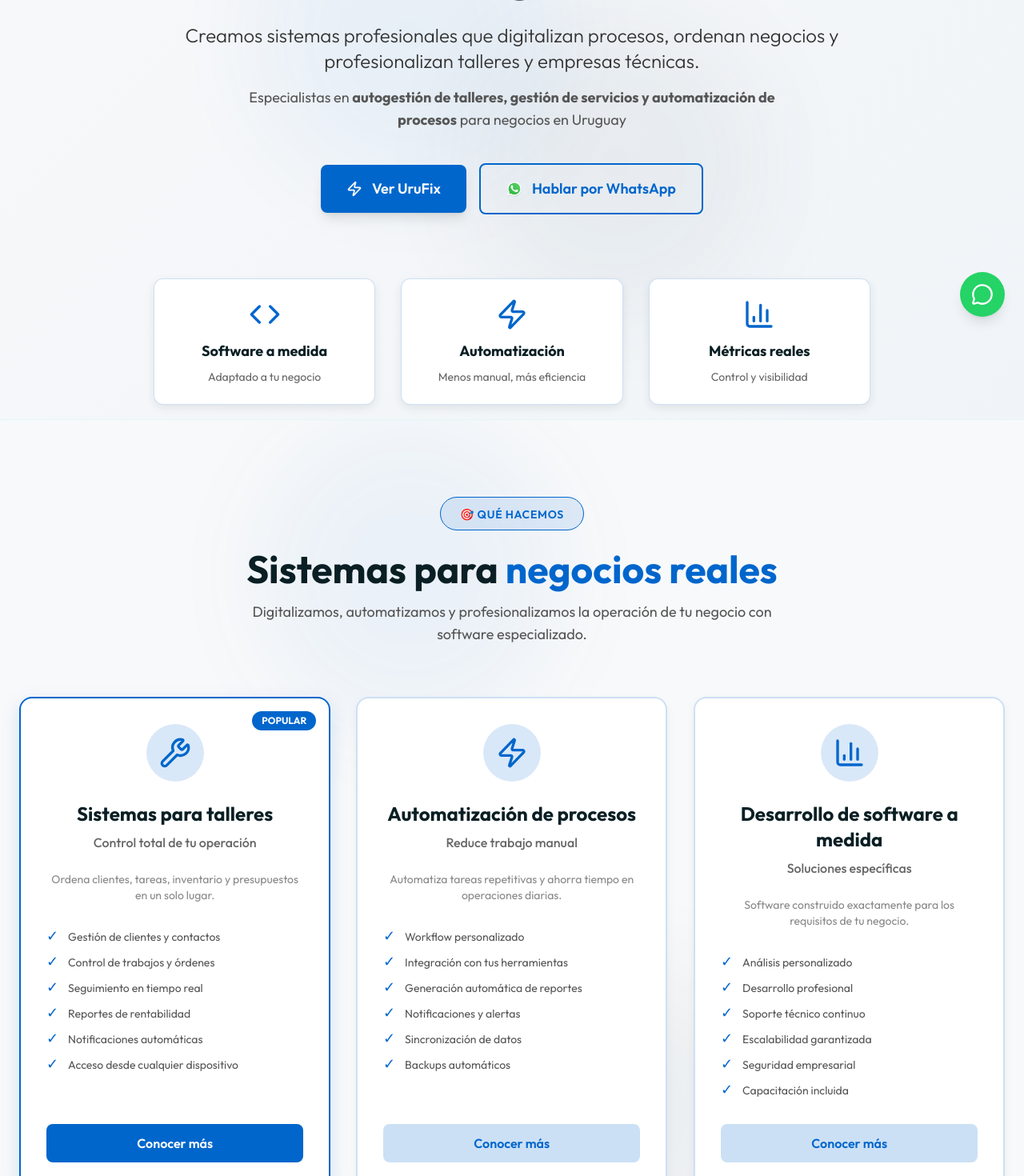
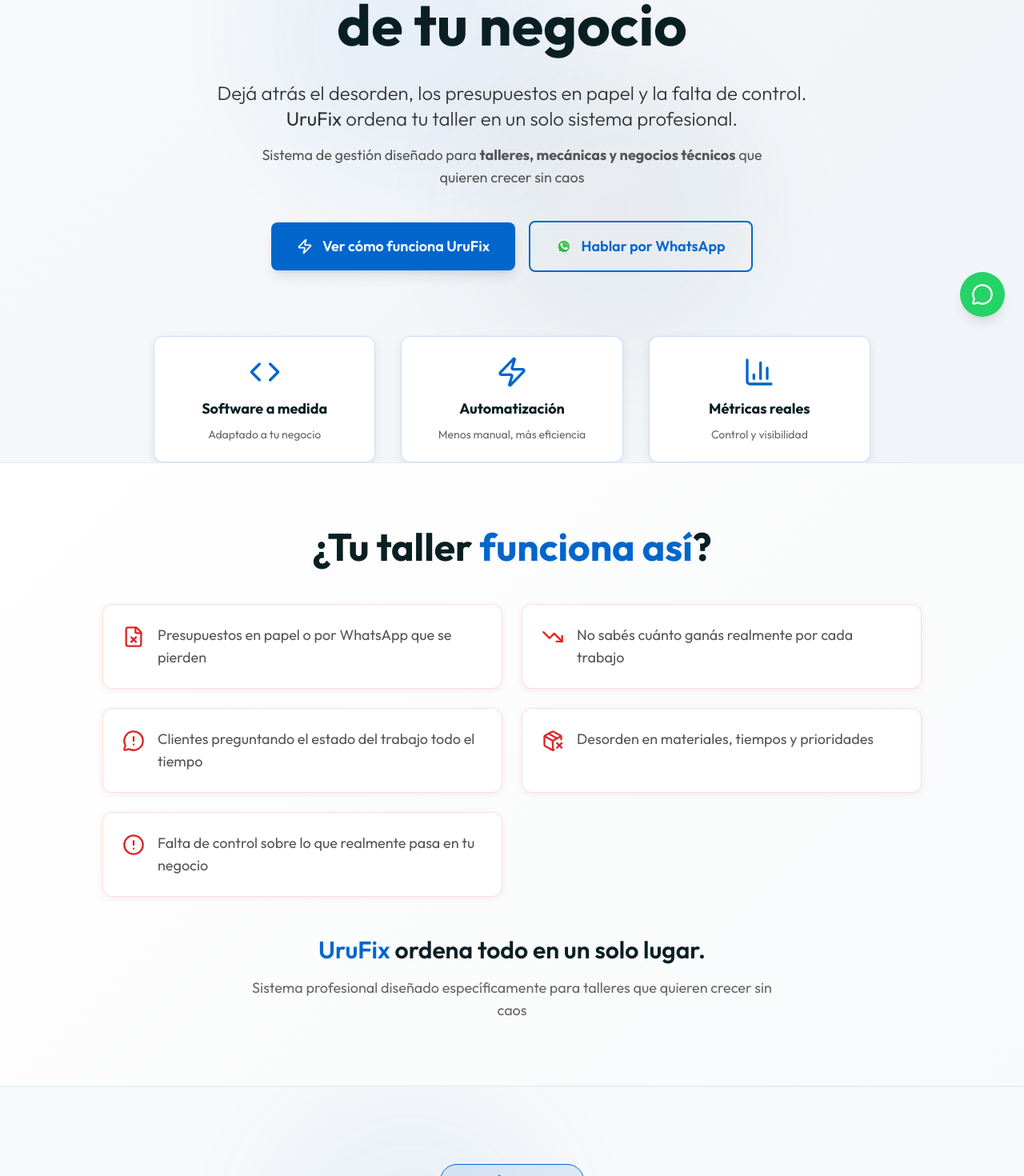
Before and after one commit to leamartinez1707/landing-webdeveloping, a React (Vite) app: page / in a window 1280 px wide. Shown: the part 380-1850 px from the top of the page at 80% size. Built offline with nearby package versions, Linux system fonts and the light colour scheme.

Commit message:
fix: landing sections, mistyle

```diff
--- a/src/App.jsx
+++ b/src/App.jsx
@@ -1,4 +1,5 @@
 import Hero from "./components/Hero"
+import PainPoints from "./components/PainPoints"
 import Services from "./components/Services"
 import UruFix from "./components/UruFix"
 import Contact from "./components/Contact"
@@ -12,6 +13,7 @@
       <Header />
       <main className="pt-26">
         <Hero />
+        <PainPoints />
         <Services />
         <UruFix />
         <Contact />
--- a/src/components/FloatingButtons.jsx
+++ b/src/components/FloatingButtons.jsx
@@ -25,7 +25,7 @@
         <div className="fixed bottom-6 right-6 z-40 flex flex-col gap-4">
             {/* Botón de WhatsApp */}
             <motion.a
-                href="https://api.whatsapp.com/send?phone=59895220063&text=Hola!%20Me%20interesa%20crear%20mi%20página%20web"
+                href="https://api.whatsapp.com/send?phone=59895220063&text=Hola!%20Quiero%20saber%20c%C3%B3mo%20UruFix%20puede%20ordenar%20mi%20taller"
                 target="_blank"
                 rel="noopener noreferrer"
                 className="flex items-center justify-center w-14 h-14 rounded-full shadow-lg transition-all group"
--- a/src/components/Footer.jsx
+++ b/src/components/Footer.jsx
@@ -90,7 +90,7 @@
           whileTap={{ scale: 0.95 }}
         >
           <WhatsappIcon className="size-5 group-hover:rotate-12 transition-transform" />
-          Conversemos
+          Agendar una demo
         </motion.a>
 
         {/* Copyright */}
--- a/src/components/Hero.jsx
+++ b/src/components/Hero.jsx
@@ -47,8 +47,8 @@
           className="text-5xl md:text-7xl font-bold mb-6 leading-tight will-change-transform"
           style={{ color: '#0a1f24' }}
         >
-          Software que{" "}
-          <span style={{ color: '#0066cc' }}>ordena y automatiza</span> <br /> tu negocio
+          Digitalizá tu taller y{" "}
+          <span style={{ color: '#0066cc' }}>recuperá el control</span> <br /> de tu negocio
         </motion.h1>
 
         <motion.p
@@ -58,7 +58,8 @@
           animate={{ opacity: 1, y: 0 }}
           transition={{ delay: 0.5, duration: 0.8 }}
         >
-          Creamos sistemas profesionales que digitalizan procesos, ordenan negocios y profesionalizan talleres y empresas técnicas.
+          Dejá atrás el desorden, los presupuestos en papel y la falta de control. <br />
+          <strong>UruFix</strong> ordena tu taller en un solo sistema profesional.
         </motion.p>
 
         <motion.p
@@ -68,7 +69,7 @@
           animate={{ opacity: 1, y: 0 }}
           transition={{ delay: 0.7, duration: 0.8 }}
         >
-          Especialistas en <strong>autogestión de talleres, gestión de servicios y automatización de procesos</strong> para negocios en Uruguay
+          Sistema de gestión diseñado para <strong>talleres, mecánicas y negocios técnicos</strong> que quieren crecer sin caos
         </motion.p>
 
         <motion.div
@@ -88,7 +89,7 @@
             whileTap={{ scale: 0.95 }}
           >
             <Zap className="size-5 group-hover:rotate-12 transition-transform" />
-            Ver UruFix
+            Ver cómo funciona UruFix
           </motion.a>
           <motion.a
             href="https://api.whatsapp.com/send?phone=59895220063&text=Hola!%20Quiero%20saber%20m%C3%A1s%20sobre%20sus%20sistemas"
--- /dev/null
+++ b/src/components/PainPoints.jsx
@@ -0,0 +1,113 @@
+import { motion } from "motion/react";
+import { FileX, TrendingDown, MessageCircleWarning, PackageX, AlertCircle } from "lucide-react";
+import useViewportAmount from "../hooks/useViewportAmount";
+
+const PainPoints = () => {
+  const amount = useViewportAmount();
+
+  const problems = [
+    {
+      icon: FileX,
+      text: "Presupuestos en papel o por WhatsApp que se pierden"
+    },
+    {
+      icon: TrendingDown,
+      text: "No sabés cuánto ganás realmente por cada trabajo"
+    },
+    {
+      icon: MessageCircleWarning,
+      text: "Clientes preguntando el estado del trabajo todo el tiempo"
+    },
+    {
+      icon: PackageX,
+      text: "Desorden en materiales, tiempos y prioridades"
+    },
+    {
+      icon: AlertCircle,
+      text: "Falta de control sobre lo que realmente pasa en tu negocio"
+    }
+  ];
+
+  return (
+    <motion.section
+      id="problemas"
+      className="py-20 px-6 relative overflow-hidden"
+      style={{
+        background: 'linear-gradient(135deg, #ffffff 0%, #f8f9fa 100%)',
+        borderTop: '1px solid rgba(0, 102, 204, 0.1)',
+        borderBottom: '1px solid rgba(0, 102, 204, 0.1)'
+      }}
+      initial={{ opacity: 0 }}
+      whileInView={{ opacity: 1 }}
+      transition={{ duration: 0.8 }}
+      viewport={{ once: true, amount }}
+    >
+      <div className="max-w-5xl mx-auto text-center relative z-10">
+        <motion.h2
+          className="text-4xl md:text-5xl font-bold mb-12"
+          style={{ color: '#0a1f24' }}
+          initial={{ opacity: 0, y: 20 }}
+          whileInView={{ opacity: 1, y: 0 }}
+          transition={{ duration: 0.6 }}
+          viewport={{ once: true, amount }}
+        >
+          ¿Tu taller <span style={{ color: '#0066cc' }}>funciona así</span>?
+        </motion.h2>
+
+        <motion.div
+          className="grid grid-cols-1 md:grid-cols-2 gap-6 mb-12"
+          initial={{ opacity: 0, y: 30 }}
+          whileInView={{ opacity: 1, y: 0 }}
+          transition={{ duration: 0.7, delay: 0.2 }}
+          viewport={{ once: true, amount }}
+        >
+          {problems.map((problem, idx) => {
+            const IconComponent = problem.icon;
+            return (
+              <motion.div
+                key={idx}
+                className="flex items-start gap-4 p-6 rounded-xl text-left"
+                style={{
+                  backgroundColor: '#ffffff',
+                  borderWidth: '1px',
+                  borderColor: 'rgba(220, 38, 38, 0.15)',
+                  boxShadow: '0 2px 8px rgba(220, 38, 38, 0.08)'
+                }}
+                initial={{ opacity: 0, x: -20 }}
+                whileInView={{ opacity: 1, x: 0 }}
+                transition={{ duration: 0.5, delay: idx * 0.1 }}
+                viewport={{ once: true, amount }}
+                whileHover={{
+                  boxShadow: '0 8px 20px rgba(220, 38, 38, 0.12)',
+                  borderColor: 'rgba(220, 38, 38, 0.3)'
+                }}
+              >
+                <IconComponent size={28} style={{ color: '#dc2626', flexShrink: 0, marginTop: '2px' }} />
+                <p className="text-lg" style={{ color: '#555555' }}>
+                  {problem.text}
+                </p>
+              </motion.div>
+            );
+          })}
+        </motion.div>
+
+        <motion.div
+          className="text-center"
+          initial={{ opacity: 0, y: 20 }}
+          whileInView={{ opacity: 1, y: 0 }}
+          transition={{ duration: 0.6, delay: 0.5 }}
+          viewport={{ once: true, amount }}
+        >
+          <p className="text-2xl md:text-3xl font-semibold mb-4" style={{ color: '#0a1f24' }}>
+            <span style={{ color: '#0066cc' }}>UruFix</span> ordena todo en un solo lugar.
+          </p>
+          <p className="text-lg max-w-2xl mx-auto" style={{ color: '#666666' }}>
+            Sistema profesional diseñado específicamente para talleres que quieren crecer sin caos
+          </p>
+        </motion.div>
+      </div>
+    </motion.section>
+  );
+};
+
+export default PainPoints;
--- a/src/components/Services.jsx
+++ b/src/components/Services.jsx
@@ -191,7 +191,7 @@
                                     color: service.highlighted ? '#ffffff' : '#0066cc'
                                 }}
                             >
-                                Conocer más
+                                Consultar opciones
                             </a>
                         </motion.div>
                     )})}
--- a/src/components/UruFix.jsx
+++ b/src/components/UruFix.jsx
@@ -98,7 +98,7 @@
                             whileHover={{ scale: 1.05, boxShadow: '0 0 30px rgba(0, 102, 204, 0.4)' }}
                             whileTap={{ scale: 0.95 }}
                         >
-                            Probar ahora en WhatsApp
+                            Quiero ordenar mi taller
                         </motion.a>
                     </motion.div>
 
@@ -143,6 +143,46 @@
                         })}
                     </motion.div>
                 </div>
+
+                {/* Prueba Social - Mistyle Uruguay */}
+                <motion.div
+                    className="mt-20 p-8 md:p-12 rounded-2xl text-center"
+                    style={{
+                        background: 'linear-gradient(135deg, rgba(0, 102, 204, 0.05) 0%, rgba(26, 58, 82, 0.05) 100%)',
+                        borderWidth: '2px',
+                        borderColor: 'rgba(0, 102, 204, 0.2)',
+                        boxShadow: '0 8px 24px rgba(0, 102, 204, 0.08)'
+                    }}
+                    initial={{ opacity: 0, y: 30 }}
+                    whileInView={{ opacity: 1, y: 0 }}
+                    transition={{ duration: 0.7, delay: 0.4 }}
+                    viewport={{ once: true, amount }}
+                >
+                    <motion.div
+                        className="inline-block px-5 py-2 rounded-full mb-6"
+                        style={{
+                            backgroundColor: 'rgba(34, 197, 94, 0.15)',
+                            borderWidth: '1px',
+                            borderColor: 'rgba(34, 197, 94, 0.3)'
+                        }}
+                    >
+                        <span className="text-sm font-semibold tracking-wider" style={{ color: '#16a34a' }}>
+                            ✓ EN PRODUCCIÓN
+                        </span>
+                    </motion.div>
+
+                    <h3 className="text-2xl md:text-3xl font-bold mb-4" style={{ color: '#0a1f24' }}>
+                        <span style={{ color: '#0066cc' }}>UruFix</span> ya es utilizado por <span style={{ color: '#0066cc' }}>Mistyle Uruguay</span>
+                    </h3>
+
+                    <p className="text-lg md:text-xl mb-6 max-w-3xl mx-auto" style={{ color: '#555555' }}>
+                        Una de las marcas más reconocidas de monopatines eléctricos del país confía en UruFix para gestionar su operación técnica completa.
+                    </p>
+
+                    <p className="text-base md:text-lg font-semibold max-w-2xl mx-auto" style={{ color: '#1a3a52' }}>
+                        Si una marca líder confía en el sistema, <span style={{ color: '#0066cc' }}>tu taller también puede hacerlo</span>.
+                    </p>
+                </motion.div>
             </motion.div>
         </motion.section>
     );
--- a/src/components/WorkProcess.jsx
+++ b/src/components/WorkProcess.jsx
@@ -146,7 +146,7 @@
                             color: '#ffffff'
                         }}
                     >
-                        Iniciar mi proyecto
+                        Ver el sistema en acción
                     </a>
                 </motion.div>
             </div>
```
